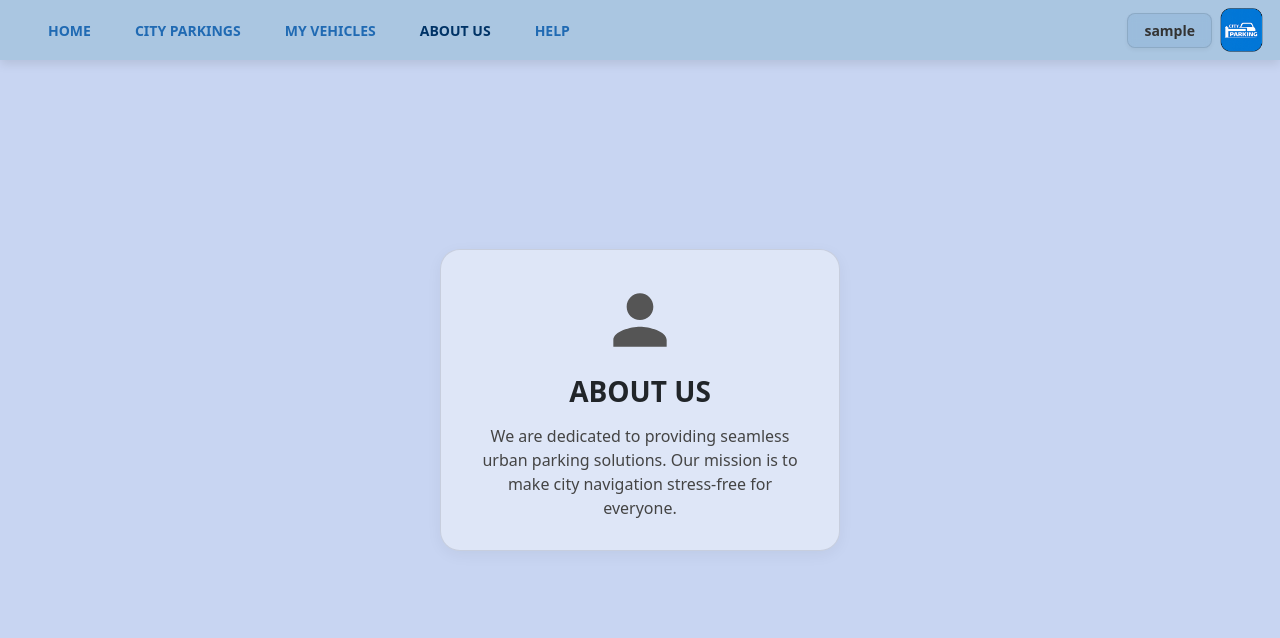
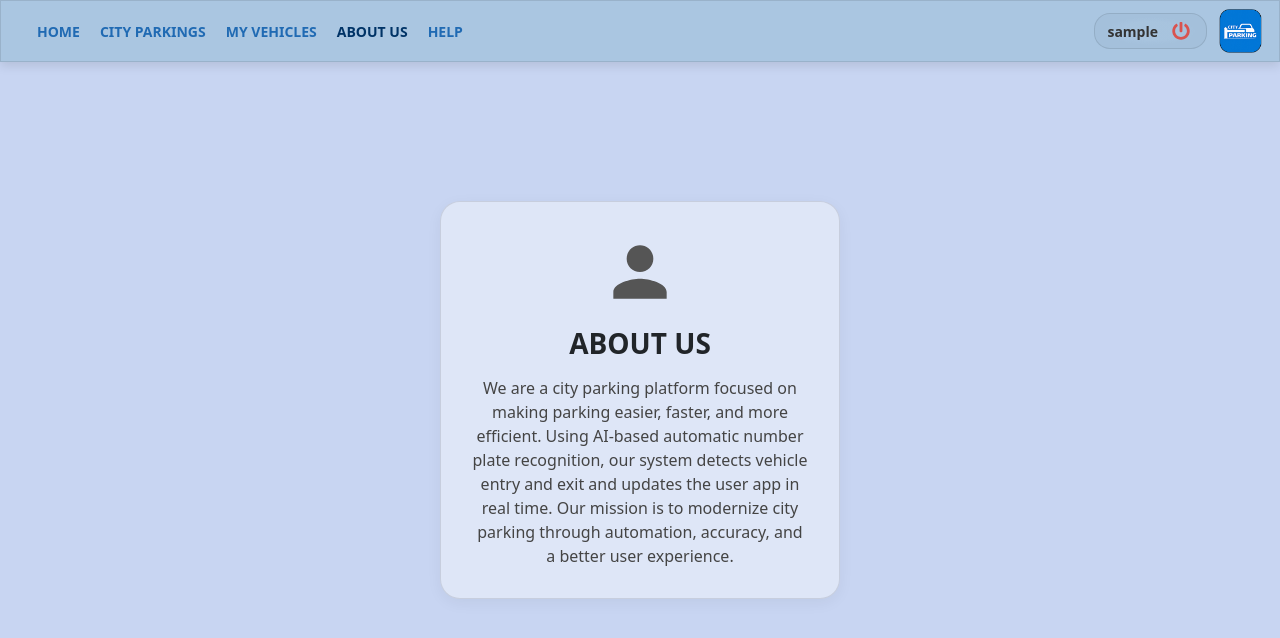
Before and after one commit to swarnaliarc-debug/city-parking, a React (Create React App) app: page /AboutUs in a window 1280 px wide. Shown: the top 638 px of the page. Built offline with nearby package versions, Linux system fonts and the light colour scheme; sample sign-in values are in the browser's storage.

Commit message:
login page protected done

```diff
--- a/src/App.js
+++ b/src/App.js
@@ -1,7 +1,8 @@
 import React from 'react';
 import 'bootstrap/dist/css/bootstrap.min.css';
 import { BrowserRouter, Routes, Route, Outlet } from 'react-router-dom';
-import { AuthProvider } from './components/AuthContext'
+import { AuthProvider } from './components/AuthContext';
+import ProtectedRoute from './components/ProtectedRoute'; // Ensure this file exists
 
 // Import your components
 import Login from './components/Login';
@@ -19,7 +20,7 @@ const MainLayout = () => (
   <>
     <Header />
     <main>
-      <Outlet /> {/* This is where the page content will swap out */}
+      <Outlet />
     </main>
   </>
 );
@@ -29,18 +30,24 @@ function App() {
     <AuthProvider>
       <BrowserRouter>
         <Routes>
-        {/* Pages WITHOUT Header (Login/Register) */}
+          {/* Public Routes (No Header) */}
           <Route path="/login" element={<Login />} />
           <Route path="/register" element={<Register />} />
 
-        {/* Pages WITH Header (Wrapped in MainLayout) */}
-        <Route element={<MainLayout />}>
+          {/* Protected Layout: Only logged-in users can see these */}
+          <Route
+            element={
+              <ProtectedRoute>
+                <MainLayout />
+              </ProtectedRoute>
+            }
+          >
+            <Route path="/" element={<ParkingRecords />} />
             <Route path="/cityparkings" element={<CityParkings />} />
-          <Route path="/" element={<ParkingRecords />} />
             <Route path="/myvehicles" element={<MyVehicles />} />
+            <Route path="/ProfileUpdate" element={<ProfileUpdate />} />
             <Route path="/AboutUs" element={<AboutUs />} />
             <Route path="/help" element={<Help />} />
-          <Route path="/ProfileUpdate" element={<ProfileUpdate />} />
           </Route>
         </Routes>
       </BrowserRouter>
--- a/src/components/AboutUs.js
+++ b/src/components/AboutUs.js
@@ -58,8 +58,9 @@ const AboutUs = () => {
           <h3 style={{ fontWeight: 'bold', marginBottom: '15px' }}>ABOUT US</h3>
 
           <p style={{ color: '#444', margin: 0 }}>
-            We are dedicated to providing seamless urban parking solutions.
-            Our mission is to make city navigation stress-free for everyone.
+            We are a city parking platform focused on making parking easier, faster, and more efficient.
+            Using AI-based automatic number plate recognition, our system detects vehicle entry and exit and updates the user app in real time.
+            Our mission is to modernize city parking through automation, accuracy, and a better user experience.
           </p>
         </div>
       </div>
--- a/src/components/CityParkings.js
+++ b/src/components/CityParkings.js
@@ -7,25 +7,25 @@ const parkingDetails = [
     id: 1,
     title: "City Center 2, Rajarhat",
     address: "Plot No 2D/5, Near Chinar Park/Post Office, Hatiara, Rajarhat New Town, Kolkata - 700157",
-    charges: "Four-wheelers: ₹20/hr, Two-wheelers: ₹10/hr",
+    charges: "Four-wheelers: ₹30/hr, Two-wheelers: ₹15/hr",
   },
   {
     id: 2,
     title: "City Center 1, SaltLake",
     address: "No. 25, Block DC, Sector 1, Salt Lake City, Kolkata - 700064",
-    charges: "Standard mall parking rates apply."
+    charges: "Four-wheelers: ₹30/hr, Two-wheelers: ₹15/hr."
   },
   {
     id: 3,
     title: "Acropolis Mall, Kasba",
     address: "1858, Rajdanga Main Rd, Kasba, Kolkata - 700107",
-    charges: "Parking charges vary by duration."
+    charges: "Four-wheelers: ₹30/hr, Two-wheelers: ₹15/hr."
   },
   {
     id: 4,
     title: "Mani Square Mall, E M Bypass",
     address: "164/1, Manicktala Main Rd, EM Bypass, Kolkata - 700054",
-    charges: "Paid parking available 24/7."
+    charges: "Four-wheelers: ₹30/hr, Two-wheelers: ₹15/hr."
   }
 ];
 
--- a/src/components/Header.js
+++ b/src/components/Header.js
@@ -1,14 +1,22 @@
 import React, { useState } from 'react';
-import { FaBars, FaTimes } from 'react-icons/fa';
-import { Link, useLocation } from 'react-router-dom'; // Added useLocation
+import { FaBars, FaTimes, FaPowerOff } from 'react-icons/fa'; // Matches your image
+import { Link, useLocation } from 'react-router-dom';
 import { useAuth } from './AuthContext';
 
 const Header = () => {
-  const { user } = useAuth();
+  const { user, logout } = useAuth();
   const [isMenuOpen, setIsMenuOpen] = useState(false);
-  const location = useLocation(); // Hook to get current path
+  const [showLogoutConfirm, setShowLogoutConfirm] = useState(false);
+  const location = useLocation();
 
   const toggleMenu = () => setIsMenuOpen(!isMenuOpen);
+
+  const handleLogoutClick = () => setShowLogoutConfirm(true);
+
+  const confirmLogout = () => {
+    logout();
+    setShowLogoutConfirm(false);
+  };
 
   const navItems = [
     { name: 'Home', path: '/' },
@@ -18,12 +26,53 @@ const Header = () => {
     { name: 'Help', path: '/Help' }
   ];
 
-  // Helper to check if link is active
   const isActive = (path) => location.pathname === path;
 
   return (
     <>
-      {/* 1. Mobile Sidebar */}
+      {/* 1. Logout Confirmation Pop-up */}
+      {showLogoutConfirm && (
+        <div style={{
+          position: 'fixed',
+          inset: 0,
+          backgroundColor: 'rgba(0, 0, 0, 0.5)',
+          backdropFilter: 'blur(5px)',
+          display: 'flex',
+          justifyContent: 'center',
+          alignItems: 'center',
+          zIndex: 2000
+        }}>
+          <div style={{
+            background: 'white',
+            padding: '30px',
+            borderRadius: '15px',
+            boxShadow: '0 10px 25px rgba(0,0,0,0.2)',
+            textAlign: 'center',
+            maxWidth: '320px',
+            width: '90%'
+          }}>
+            <FaPowerOff size={40} color="#d9534f" style={{ marginBottom: '15px' }} />
+            <h4 style={{ marginBottom: '10px', color: '#333' }}>Sign Out?</h4>
+            <p style={{ color: '#666', marginBottom: '25px' }}>Are you sure you want to log out of your account?</p>
+            <div style={{ display: 'flex', gap: '10px', justifyContent: 'center' }}>
+              <button
+                onClick={() => setShowLogoutConfirm(false)}
+                style={{ padding: '8px 20px', borderRadius: '8px', border: '1px solid #ccc', background: 'none', cursor: 'pointer' }}
+              >
+                Cancel
+              </button>
+              <button
+                onClick={confirmLogout}
+                style={{ padding: '8px 20px', borderRadius: '8px', border: 'none', background: '#d9534f', color: 'white', fontWeight: 'bold', cursor: 'pointer' }}
+              >
+                Sign Out
+              </button>
+            </div>
+          </div>
+        </div>
+      )}
+
+      {/* 2. Mobile Sidebar */}
       <div className="mobile-sidebar" style={{
         position: 'fixed',
         top: 0,
@@ -56,15 +105,16 @@ const Header = () => {
         </nav>
       </div>
 
-      {/* 2. Overlay for Mobile */}
+      {/* 3. Overlay for Mobile */}
       {isMenuOpen && (
         <div onClick={toggleMenu} style={{ position: 'fixed', inset: 0, background: 'rgba(0,0,0,0.4)', zIndex: 1050 }} />
       )}
 
-      {/* 3. Main Navbar Header */}
+      {/* 4. Main Navbar Header */}
       <div className="d-flex justify-content-between align-items-center px-3 py-2"
            style={{
              boxShadow: '0 4px 10px rgba(0, 0, 0, 0.1)',
+             border: '1px solid rgba(0, 0, 0, 0.1)',
              background: '#aac6e1',
              position: 'relative',
              zIndex: 900
@@ -74,23 +124,6 @@ const Header = () => {
           <div className="mobile-hamburger" onClick={toggleMenu} style={{ cursor: 'pointer', display: 'none' }}>
             <FaBars size={28} color="#67737F" />
           </div>
-
-           <style>
-            {`
-              .desktop-link {
-                color: inherit;
-                padding: 8px 12px;
-                border-radius: 4px;
-              }
-              .desktop-link:hover {
-                background-color: rgba(32, 106, 179, 0.1) !important;
-                color: rgb(32, 106, 179);
-              }
-              .active-desktop {
-                color: rgb(32, 106, 179) !important;
-              }
-            `}
-          </style>
 
           <nav className="desktop-nav" style={{ display: 'flex', alignItems: 'center' }}>
             {navItems.map((item) => (
@@ -115,52 +148,59 @@ const Header = () => {
           </nav>
         </div>
 
-        <div style={{display: 'flex', flexDirection: 'row', gap:'8px', alignItems: 'center'}}>
-          <Link to={"/profileupdate"} style={{ textDecoration: 'none' }} >
+        <div style={{display: 'flex', flexDirection: 'row', gap:'12px', alignItems: 'center'}}>
+          {/* User Profile Pill */}
           <div style={{
-              background: 'rgb(32, 106, 179, 0.1)',
+              background: 'radial-gradient(ellipse, rgba(164, 192, 219, 0.5) 40%, rgba(164, 192, 219, 1) 57%)',
               backdropFilter: 'blur(4px)',
               border: '1px solid rgba(0, 0, 0, 0.1)',
-              borderRadius: '8px', // Pill shape looks cleaner
-              padding: '6px 16px',
-              height: 'auto',
-              fontSize: '14px',
-              fontWeight: '600',
-              color: '#333',
-              boxShadow: '0 2px 4px rgba(0,0,0,0.05)',
+              borderRadius: '16px',
+              padding: '4px 12px',
               display: 'flex',
-              alignItems: 'center'
-             }}>{ user? user.username: 'Guest'}</div>
-          </Link>
+              alignItems: 'center',
+              gap: '10px'
+
+             }}>
+            <Link to={"/profileupdate"} style={{ textDecoration: 'none', color: '#333', fontWeight: '600', fontSize: '14px' }}>
+              {user ? user.username : 'Guest'}
+            </Link>
+
+            {user && (
+              <button
+                onClick={handleLogoutClick}
+                title="Sign Out"
+                style={{
+                  background: 'none',
+                  color: '#d9534f', // Red Power Icon
+                  border: 'none',
+                  padding: '4px',
+                  display: 'flex',
+                  alignItems: 'center',
+                  cursor: 'pointer',
+                  transition: 'transform 0.2s ease'
+                }}
+                onMouseOver={(e) => e.currentTarget.style.transform = 'scale(1.2)'}
+                onMouseOut={(e) => e.currentTarget.style.transform = 'scale(1)'}
+              >
+                <FaPowerOff size={18} />
+              </button>
+            )}
+          </div>
+
           <img src="cityparkinglogo.png" alt="Logo" style={{ width: '44px' }} />
         </div>
       </div>
 
-      {/* 4. CSS for Hovers and Active States */}
       <style>{`
-        /* Base Desktop Link Color */
-        .desktop-link {
-          color: #206ab3;
-        }
-
-        /* Desktop Hover & Active */
-        .desktop-link:hover, .active-desktop {
-          color: #003366 !important;
-        }
-        /* Mobile Hover & Active */
-        .mobile-link {
-          transition: all 0.3s ease;
-        }
+        .desktop-link { color: #206ab3; }
+        .desktop-link:hover, .active-desktop { color: #003366 !important; }
+        .mobile-link { transition: all 0.3s ease; }
         .mobile-link:hover, .active-mobile {
           background-color: rgba(255, 255, 255, 0.4);
           color: #206ab3 !important;
           padding-left: 15px !important;
         }
-        .active-mobile {
-            font-weight: bold;
-            border-left: 4px solid #206ab3;
-        }
-
+        .active-mobile { font-weight: bold; border-left: 4px solid #206ab3; }
         @media (max-width: 756px) {
           .desktop-nav { display: none !important; }
           .mobile-hamburger { display: block !important; }
--- /dev/null
+++ b/src/components/ProtectedRoute.js
@@ -0,0 +1,17 @@
+import React from 'react';
+import { Navigate, useLocation } from 'react-router-dom';
+import { useAuth } from './AuthContext';
+
+const ProtectedRoute = ({ children }) => {
+  const { user } = useAuth();
+  const location = useLocation();
+
+  if (!user) {
+    // Redirect to login, but save the current location so we can go back later
+    return <Navigate to="/login" state={{ from: location }} replace />;
+  }
+
+  return children;
+};
+
+export default ProtectedRoute;
```
Lines whose indentation alone changed are shown as unchanged.
